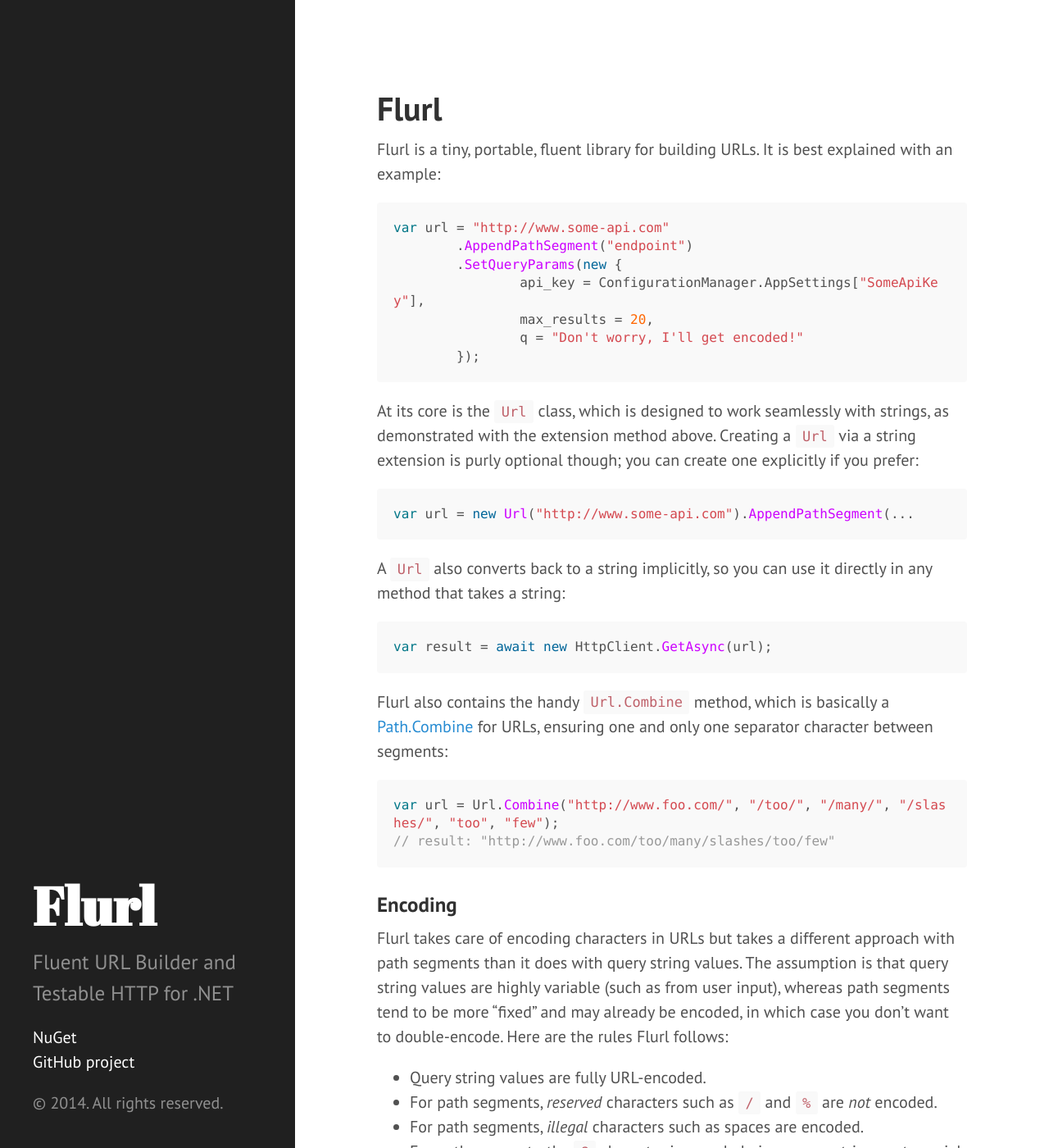
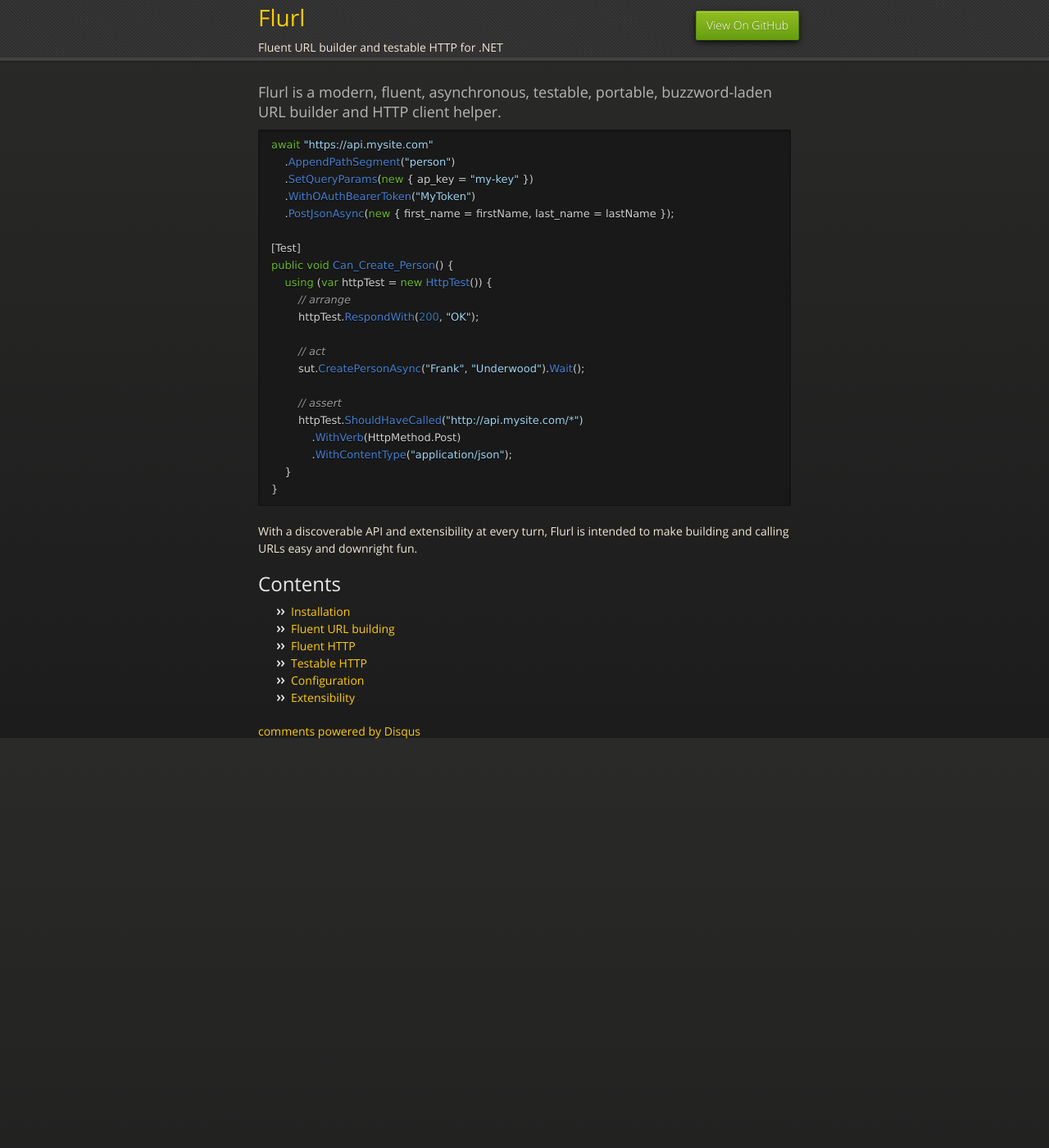
Before and after one commit to tmenier/Flurl, a Jekyll site: the page built from index.md, in a window 1280 px wide and 1400 px high. Shown: the whole window at 82% size. Built offline with Jekyll 4.4.1, drawn with Linux system fonts in a browser that asks for light colours; nearby versions of some CDN libraries; Markdown is read by kramdown in place of the engine named in the settings; comment, search, counter and statistics services are not loaded; some of the changed text lies outside the part shown.

Commit message:
site/docs complete

`````diff
--- /dev/null
+++ b/_includes/disqus.html
@@ -0,0 +1,14 @@
+<div id="disqus_thread"></div>
+<script type="text/javascript">
+    /* * * CONFIGURATION VARIABLES: EDIT BEFORE PASTING INTO YOUR WEBPAGE * * */
+    var disqus_shortname = 'flurl'; // required: replace example with your forum shortname
+
+    /* * * DON'T EDIT BELOW THIS LINE * * */
+    (function() {
+        var dsq = document.createElement('script'); dsq.type = 'text/javascript'; dsq.async = true;
+        dsq.src = '//' + disqus_shortname + '.disqus.com/embed.js';
+        (document.getElementsByTagName('head')[0] || document.getElementsByTagName('body')[0]).appendChild(dsq);
+    })();
+</script>
+<noscript>Please enable JavaScript to view the <a href="http://disqus.com/?ref_noscript">comments powered by Disqus.</a></noscript>
+<a href="http://disqus.com" class="dsq-brlink">comments powered by <span class="logo-disqus">Disqus</span></a>
--- a/_includes/head.html
+++ b/_includes/head.html
@@ -1,28 +1,16 @@
 <head>
-  <link href="http://gmpg.org/xfn/11" rel="profile">
-  <meta http-equiv="content-type" content="text/html; charset=utf-8">
-
-  <!-- Enable responsiveness on mobile devices-->
-  <meta name="viewport" content="width=device-width, initial-scale=1.0, maximum-scale=1">
-
-  <title>
-    {% if page.title == "Home" %}
-      {{ site.title }} &middot; {{ site.tagline }}
-    {% else %}
-      {{ page.title }} &middot; {{ site.title }}
-    {% endif %}
-  </title>
-
-  <!-- CSS -->
-  <link rel="stylesheet" href="public/css/poole.css">
-  <link rel="stylesheet" href="public/css/syntax.css">
-  <link rel="stylesheet" href="public/css/hyde.css">
-  <link rel="stylesheet" href="http://fonts.googleapis.com/css?family=PT+Sans:400,400italic,700|Abril+Fatface">
-
-  <!-- Icons -->
-  <link rel="apple-touch-icon-precomposed" sizes="144x144" href="public/apple-touch-icon-144-precomposed.png">
-                                 <link rel="shortcut icon" href="public/favicon.ico">
-
-  <!-- RSS -->
-  <link rel="alternate" type="application/rss+xml" title="RSS" href="atom.xml">
+    <meta charset="utf-8">
+    <meta http-equiv="X-UA-Compatible" content="chrome=1">
+    <title>Fluent URL builder and testable HTTP for .NET - Flurl</title>
+    <link rel="stylesheet" href="/stylesheets/styles.css">
+    <link rel="stylesheet" href="/stylesheets/pygment_trac.css">
+    <script src="https://ajax.googleapis.com/ajax/libs/jquery/1.7.1/jquery.min.js"></script>
+    <script src="/javascripts/respond.js"></script>
+    <!--[if lt IE 9]>
+      <script src="//html5shiv.googlecode.com/svn/trunk/html5.js"></script>
+    <![endif]-->
+    <!--[if lt IE 8]>
+    <link rel="stylesheet" href="stylesheets/ie.css">
+    <![endif]-->
+    <meta name="viewport" content="width=device-width, initial-scale=1, user-scalable=no">
 </head>
--- /dev/null
+++ b/_includes/header.html
@@ -0,0 +1,7 @@
+<div id="header">
+    <nav>
+        <li class="fork"><a target="_blank" href="https://github.com/tmenier/Flurl">View On GitHub</a></li>
+        <h1><a href="/">Flurl</a></h1>
+        <p>Fluent URL builder and testable HTTP for .NET</p>
+    </nav>
+</div>
--- a/_layouts/default.html
+++ b/_layouts/default.html
@@ -1,15 +1,19 @@
-<!DOCTYPE html>
-<html xmlns="http://www.w3.org/1999/xhtml" xml:lang="en" lang="en-us">
+<!doctype html>
+<html>
+  {% include head.html %}
+  <body>
+      {% include header.html %}
 
-  {% include head.html %}
+    <div class="wrapper">
+      <section>
 
-  <body>
+      {{ content }}
 
-    {% include sidebar.html %}
+      {% include disqus.html %}
 
-    <div class="content container">
-      {{ content }}
+      </section>
     </div>
+    <!--[if !IE]><script>fixScale(document);</script><![endif]-->
 
   </body>
 </html>
--- a/index.md
+++ b/index.md
@@ -3,81 +3,39 @@
 title: Home
 ---
 
-#Flurl
-
-Flurl is a tiny, portable, fluent library for building URLs. It is best explained with an example:
+###Flurl is a modern, fluent, asynchronous, testable, portable, buzzword-laden URL builder and HTTP client helper.
 
 ````c#
-var url = "http://www.some-api.com"
-	.AppendPathSegment("endpoint")
-	.SetQueryParams(new {
-		api_key = ConfigurationManager.AppSettings["SomeApiKey"],
-		max_results = 20,
-		q = "Don't worry, I'll get encoded!"
-	});
+await "https://api.mysite.com"
+    .AppendPathSegment("person")
+    .SetQueryParams(new { ap_key = "my-key" })
+    .WithOAuthBearerToken("MyToken")
+    .PostJsonAsync(new { first_name = firstName, last_name = lastName });
+
+[Test]
+public void Can_Create_Person() {
+    using (var httpTest = new HttpTest()) {
+        // arrange
+        httpTest.RespondWith(200, "OK");
+
+        // act
+        sut.CreatePersonAsync("Frank", "Underwood").Wait();
+
+        // assert
+        httpTest.ShouldHaveCalled("http://api.mysite.com/*")
+            .WithVerb(HttpMethod.Post)
+            .WithContentType("application/json");
+    }
+}
 ````
 
-At its core is the `Url` class, which is designed to work seamlessly with strings, as demonstrated with the extension method above. Creating a `Url` via a string extension is purly optional though; you can create one explicitly if you prefer:
+With a discoverable API and extensibility at every turn, Flurl is intended to make building and calling URLs easy and downright fun.
 
-````c#
-var url = new Url("http://www.some-api.com").AppendPathSegment(...
-````
+##Contents
 
-A `Url` also converts back to a string implicitly, so you can use it directly in any method that takes a string:
-
-````c#
-var result = await new HttpClient.GetAsync(url);
-````
-
-Flurl also contains the handy `Url.Combine` method, which is basically a [Path.Combine](http://msdn.microsoft.com/en-us/library/dd991142.aspx) for URLs, ensuring one and only one separator character between segments:
-
-````c#
-var url = Url.Combine("http://www.foo.com/", "/too/", "/many/", "/slashes/", "too", "few");
-// result: "http://www.foo.com/too/many/slashes/too/few"
-````
-
-###Encoding
-
-Flurl takes care of encoding characters in URLs but takes a different approach with path segments than it does with query string values. The assumption is that query string values are highly variable (such as from user input), whereas path segments tend to be more "fixed" and may already be encoded, in which case you don't want to double-encode. Here are the rules Flurl follows:
-
-- Query string values are fully URL-encoded.
-- For path segments, *reserved* characters such as `/` and `%` are *not* encoded.
-- For path segments, *illegal* characters such as spaces are encoded.
-- For path segments, the `?` character is encoded, since query strings get special treatment.
-
-###Url API
-
-The `Url` API is small, discoverable, and fairly self-explanatory. For completeness, here are all public methods and properties:
-
-````c#
-// Static method:
-
-static string Combine(string url, params string[] segments);
-
-// Instance methods (each with equivalent string extension):
-
-Url AppendPathSegment(string segment);
-Url AppendPathSegments(params string[] segments);
-Url AppendPathSegments(IEnumerable<string> segments);
-Url SetQueryParam(string name, object value);
-Url SetQueryParams(object values);
-Url SetQueryParams(IDictionary values);
-Url RemoveQueryParam(string name);
-Url RemoveQueryParams(params string[] names);
-Url RemoveQueryParams(IEnumerable<string> names);
-
-// Properties:
-
-string Path { get; }
-IDictionary<string, object> QueryParams { get; }
-````
-
-###Get it on NuGet
-
-````
-PM> Install-Package Flurl
-````
-
-###Credits
-
-Thanks to [Geoffrey Huntley](https://github.com/ghuntley) for providing an intial portable implementation.
+- [Installation](installation)
+- [Fluent URL building](fluent-url)
+- [Fluent HTTP](fluent-http)
+- [Testable HTTP](testable-http)
+- [Configuration](configuration)
+- [Extensibility](extensibility)
--- a/stylesheets/styles.css
+++ b/stylesheets/styles.css
@@ -625,9 +625,9 @@
 code {
   font-family: "Lucida Sans", Monaco, Bitstream Vera Sans Mono, Lucida Console, Terminal;
   color: #efefef;
+  background: #191919;
   font-size: 13px;
-  margin: 0 4px;
-  padding: 4px 6px;
+  padding: 4px 4px;
   -moz-border-radius: 2px;
   -webkit-border-radius: 2px;
   -o-border-radius: 2px;
@@ -698,7 +698,7 @@
   z-index: 100;
   left: 0;
   top: 0px;
-  height: 60px;
+  height: 70px;
   width: 100%;
   position: fixed;
   background: url(../images/nav-bg.gif) #353535;
@@ -712,8 +712,8 @@
   max-width: 650px;
   margin: 0 auto;
   padding: 0 10px;
-  background: blue;
   margin: 6px auto;
+  position: relative;
 }
 #header nav li {
   font-family: 'OpenSansLight', "Helvetica Neue", Helvetica, Arial, sans-serif;
@@ -767,8 +767,8 @@
   box-shadow: inset 0px 1px 1px rgba(0, 0, 0, 0.2), 0px 1px 0px rgba(0, 0, 0, 0);
 }
 #header nav li.fork {
-  float: left;
-  margin-left: 0px;
+  position: absolute;
+  right: 0px;
 }
 #header nav li.downloads {
   float: right;
`````
Also changed, not shown: about.md (deleted, +0 -30 lines), configuration.md (added, +48 -0 lines), extensibility.md (added, +89 -0 lines), fluent-http.md (added, +136 -0 lines), fluent-url.md (added, +74 -0 lines), installation.md (added, +36 -0 lines), new-page.md (added, +5 -0 lines), testable-http.md (added, +113 -0 lines), LICENSE.md (deleted), README.md (deleted), favicon.ico (added), index2.html (renamed from index.html), public/apple-touch-icon-144-precomposed.png (deleted), public/favicon.ico (deleted).
